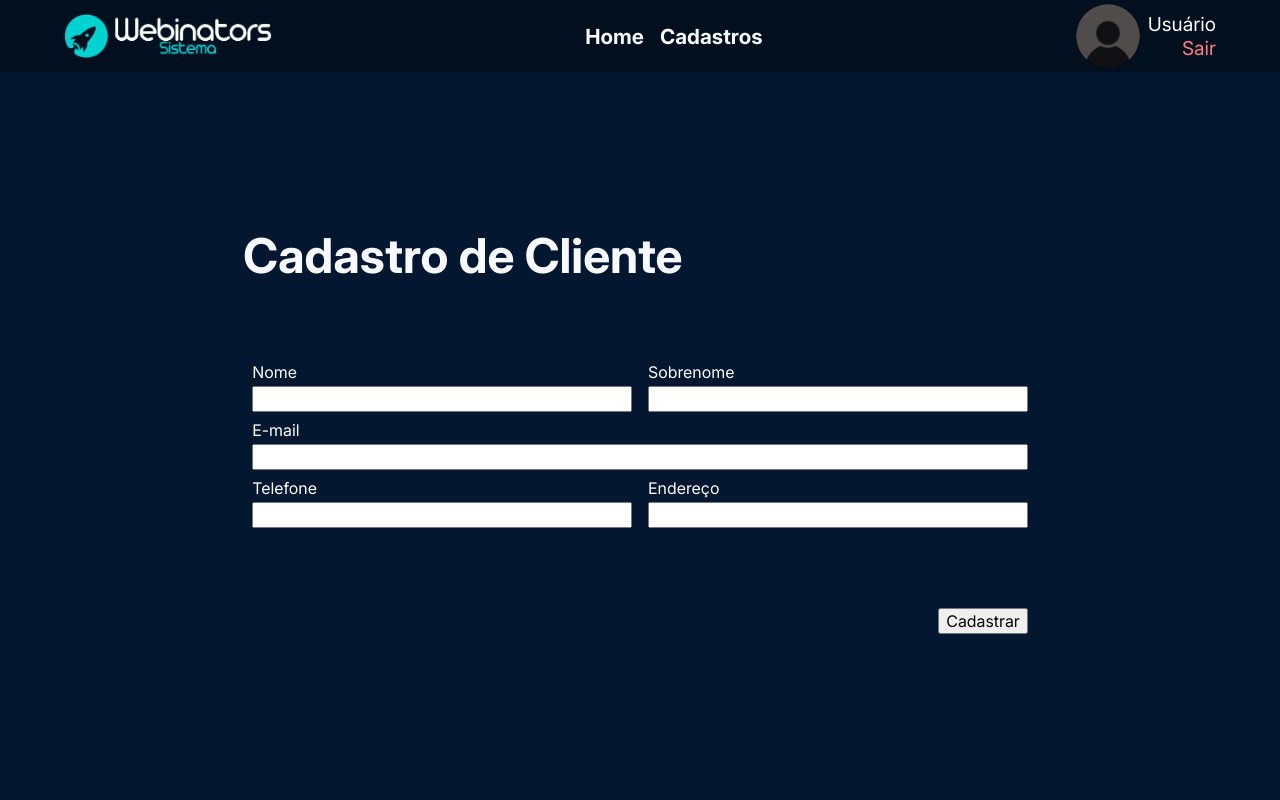
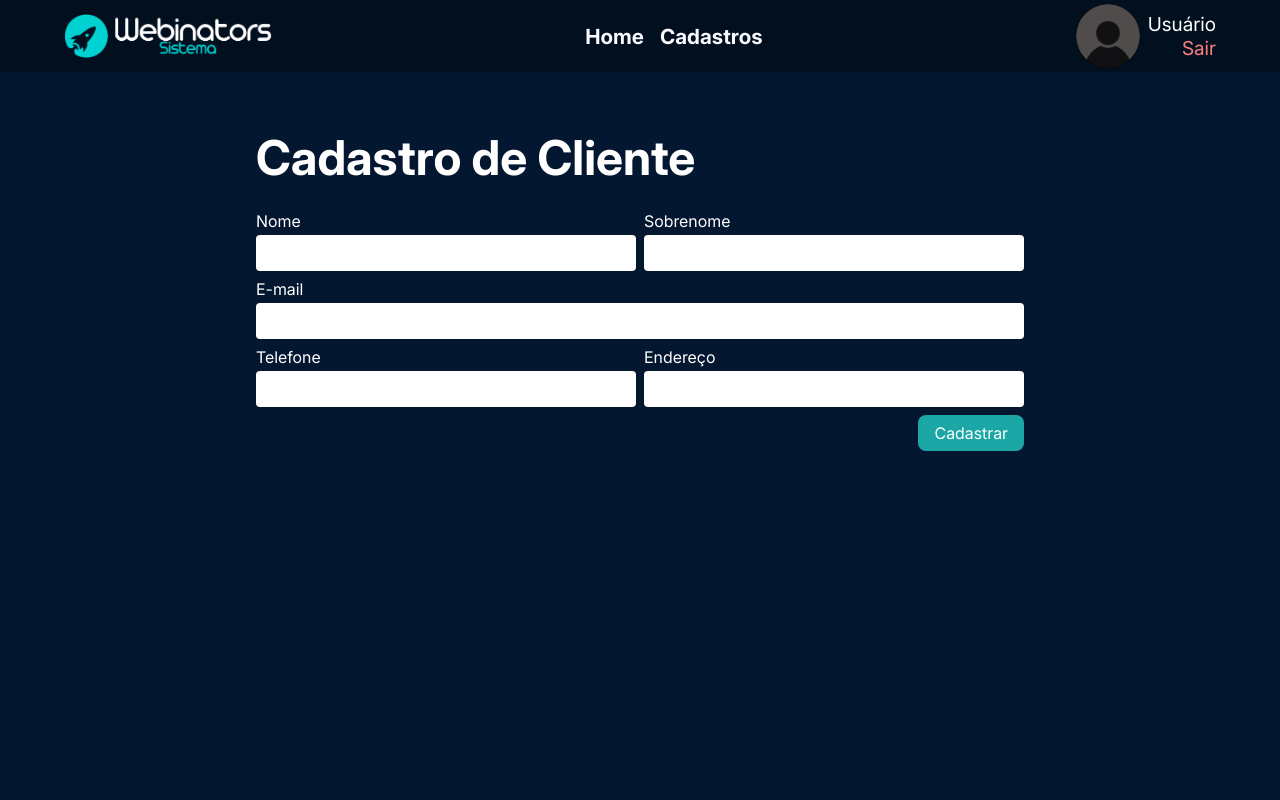
Before and after one commit to eduardosaraujo1/2md2-pw-projeto-lanhouse, a PHP site: page /cliente.html in a window 1280 px wide. Run offline with PHP 8.4, Linux system fonts and the light colour scheme.

Commit message:
Rewrite cliente.html

```diff
--- a/cliente.html
+++ b/cliente.html
@@ -31,77 +31,66 @@
         </header>
         <main>
             <div class="container">
-                <h1 class="form-title">Cadastro de Cliente</h1>
+                <h1 class="title">Cadastro de Cliente</h1>
                 <form class="cadastro-form">
-                    <div class="input-fields">
-                        <div class="form-group">
+                    <div class="cadastro-form__inputs">
                         <div class="input">
-                                <label for="nome" class="input-label"
-                                    >Nome</label
-                                >
+                            <label for="nome" class="input__label">Nome</label>
                             <input
-                                    class="textbox"
+                                class="input__box"
                                 type="text"
                                 id="nome"
                                 name="nome"
                             />
                         </div>
                         <div class="input">
-                                <label
-                                    for="sobrenome"
-                                    class="input-label"
-                                    for=""
+                            <label for="sobrenome" class="input__label" for=""
                                 >Sobrenome</label
                             >
                             <input
-                                    class="textbox"
+                                class="input__box"
                                 type="text"
                                 id="sobrenome"
                                 name="sobrenome"
                             />
                         </div>
-                        </div>
-                        <div class="form-group">
-                            <div class="input">
-                                <label for="email" class="input-label"
+                        <div class="input col-span-2">
+                            <label for="email" class="input__label"
                                 >E-mail</label
                             >
                             <input
-                                    class="textbox"
+                                class="input__box"
                                 type="text"
                                 id="email"
                                 name="email"
                             />
                         </div>
-                        </div>
-                        <div class="form-group">
                         <div class="input">
-                                <label for="telefone" class="input-label"
+                            <label for="telefone" class="input__label"
                                 >Telefone</label
                             >
                             <input
-                                    class="textbox"
+                                class="input__box"
                                 type="text"
                                 id="telefone"
                                 name="telefone"
                             />
                         </div>
                         <div class="input">
-                                <label for="endereco" class="input-label"
+                            <label for="endereco" class="input__label"
                                 >Endereço</label
                             >
                             <input
-                                    class="textbox"
+                                class="input__box"
                                 type="text"
                                 id="endereco"
                                 name="endereco"
                             />
                         </div>
                     </div>
-                    </div>
                     <button
                         type="button"
-                        class="primary-button"
+                        class="btn btn--primary"
                         onclick="location.href = './home.html'"
                     >
                         Cadastrar
--- a/css/cliente.css
+++ b/css/cliente.css
@@ -1,7 +1,7 @@
-@import url('style.css');
+@import url('cadastro.css');
 @import url('navbar.css');
 
-body {
+/* body {
     width: 100vw;
     height: 100vh;
     display: flex;
@@ -68,5 +68,24 @@ main {
     color: white;
     flex: 1;
     min-width: 0;
+} */
+/* TODO: Fazer inputs mais responsivos em mobile */
+
+.cadastro-form__inputs {
+    display: grid;
+    grid-template-columns: 1fr 1fr;
+    gap: 8px;
 }
-/* TODO: Fazer inputs mais responsivos em mobile */
+
+.col-span-2 {
+    grid-column: span 2;
+}
+
+@media screen and (width < 35rem) {
+    .cadastro-form__inputs {
+        grid-template-columns: 1fr;
+    }
+    .col-span-2 {
+        grid-column: revert;
+    }
+}
```
Lines whose indentation alone changed are shown as unchanged.
